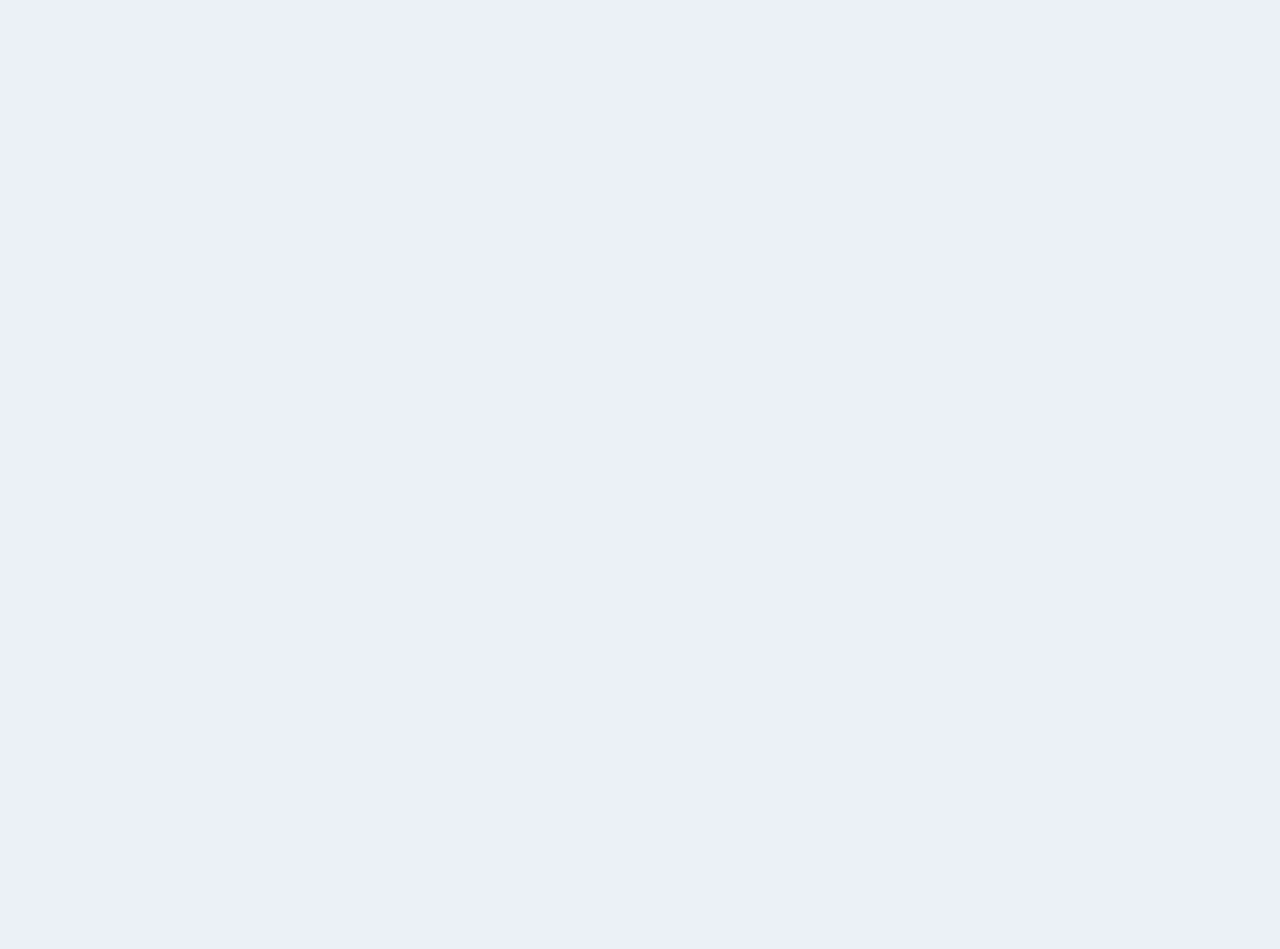
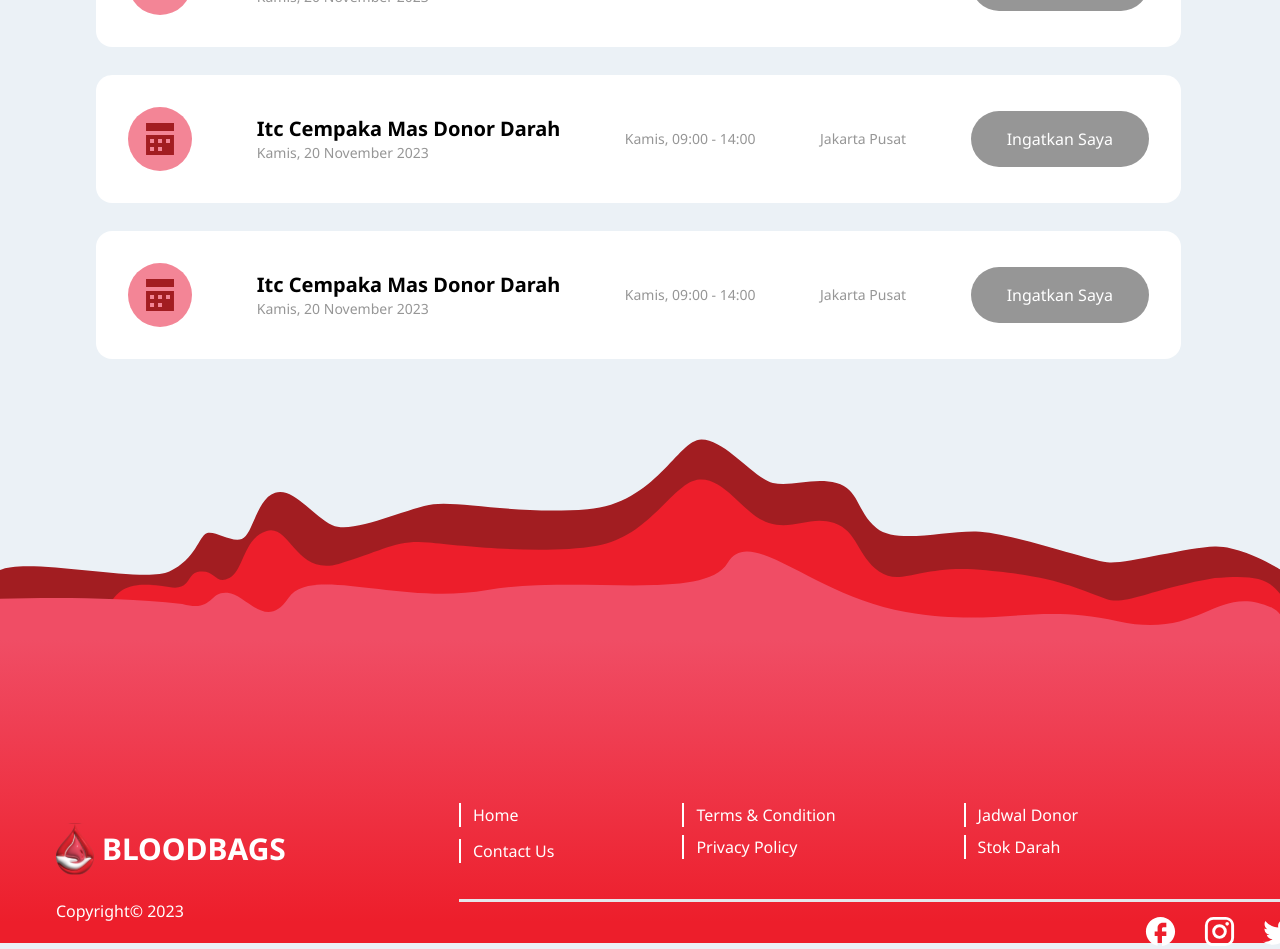
Before and after one commit to Nkas2/MASSIVE-PROJECT, a React (Vite) app in the folder client/: page /jadwalDonor in a window 1280 px wide. Shown: the part 940-1889 px from the top of the page. Before the commit the page ends 800 px from the top, so only its background shows below. Built offline with nearby package versions, Linux system fonts and the light colour scheme.

Commit message:
update jadwalDonor

```diff
--- /dev/null
+++ b/client/src/components/item/EventCard.jsx
@@ -0,0 +1,37 @@
+export const EventCard = () => {
+  return (
+    <>
+      <div className="flex flex-col pl-24 pt-7">
+        <div className="flex items-center justify-around bg-white w-11/12 h-32 rounded-2xl ">
+          {/* icon */}
+          <div className="flex">
+            <div className="flex items-center justify-center bg-secondary rounded-full w-16 h-16">
+              <img src="./assets/icon-calendar.svg" alt="" />
+            </div>
+          </div>
+
+          {/* place */}
+          <div className="flex flex-col">
+            <h1 className="text-xl font-bold">Itc Cempaka Mas Donor Darah</h1>
+            <p className="text-sm text-customGray">Kamis, 20 November 2023</p>
+          </div>
+
+          {/* date */}
+          <div>
+            <p className="text-sm text-customGray">Kamis, 09:00 - 14:00</p>
+          </div>
+
+          {/* city */}
+          <div>
+            <p className="text-sm text-customGray">Jakarta Pusat</p>
+          </div>
+
+          {/* button */}
+          <button className="bg-customGray py-4 px-9 rounded-[30px] text-white">
+            Ingatkan Saya
+          </button>
+        </div>
+      </div>
+    </>
+  );
+};
--- a/client/src/page/JadwalDonor/JadwalDonor.jsx
+++ b/client/src/page/JadwalDonor/JadwalDonor.jsx
@@ -1,14 +1,28 @@
+import { Footer } from '../../components/Footer';
 import { CityCard } from '../../components/item/CityCard';
+import { EventCard } from '../../components/item/EventCard';
 
 export const JadwalDonor = () => {
   return (
     <>
-      <h1 className="text-4xl font-[600] pl-24 pt-11">Jadwal Donor Darah</h1>
-      <div className="pl-56 py-10">
-        <CityCard />
+      <div className="mb-20">
+        <h1 className="text-4xl font-[600] pl-24 pt-11">Jadwal Donor Darah</h1>
+        <div className="pl-56 py-10">
+          <CityCard />
+        </div>
+
+        {/* event */}
+        <h1 className="text-4xl font-[600] pl-24 pt-7">Event</h1>
+        <EventCard />
+        <EventCard />
+        <EventCard />
+        <EventCard />
       </div>
-      <h1 className="text-4xl font-[600] pl-24 pt-7">Event</h1>
-      <div></div>
+      {/* footer */}
+      <div className="">
+        <Footer />
+        <img src="./assets/waves-footer.svg" alt="" className="w-full" />
+      </div>
     </>
   );
 };
--- a/client/tailwind.config.js
+++ b/client/tailwind.config.js
@@ -11,6 +11,7 @@ export default {
         background: '#ebf1f6',
         primary: '#A21D21',
         secondary: '#F38596',
+        customGray: '#969696',
       },
     },
   },
```
Also changed, not shown: client/public/assets/icon-calendar.svg (added).
